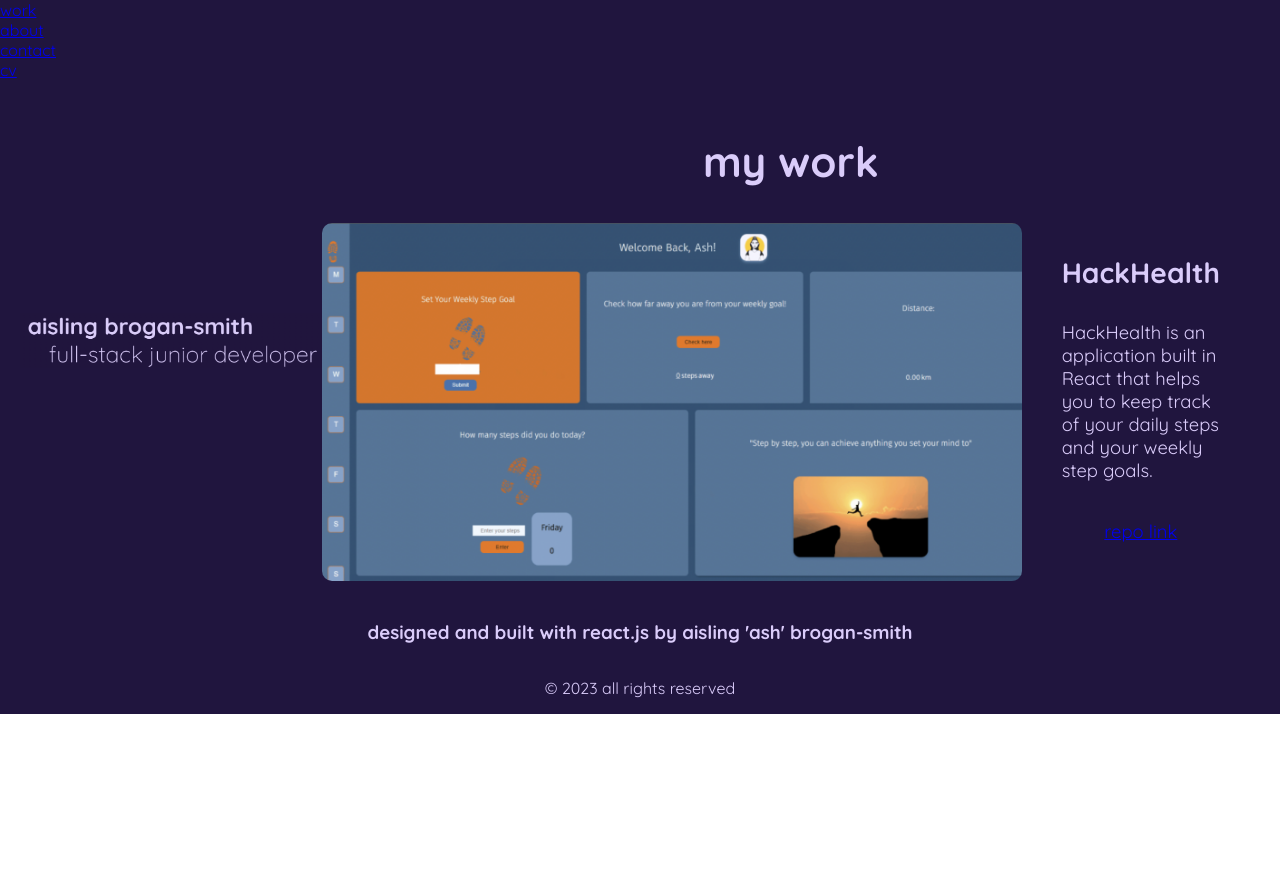
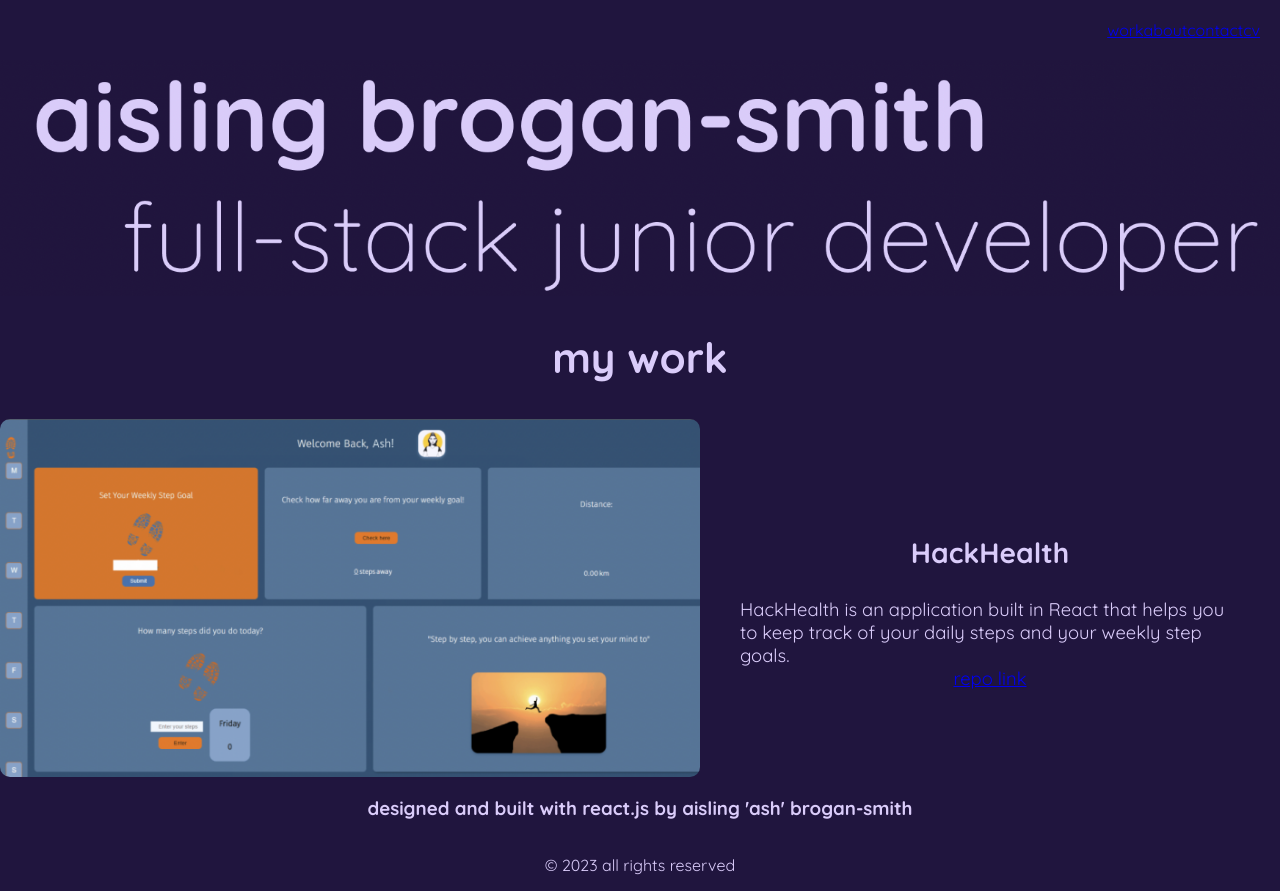
Before and after one commit to ashwantspizza/mywebsite, a React (Create React App) app in the folder ash-website/: page / in a window 1280 px wide. Before the commit the page ends 800 px from the top, so only its background shows below. Built offline with nearby package versions, Linux system fonts and the light colour scheme.

Commit message:
fixed layout wooo!!

```diff
--- a/ash-website/src/components/LandingPage.css
+++ b/ash-website/src/components/LandingPage.css
@@ -1,4 +1,4 @@
-.top-bar {
+.nav-bar {
   padding: 20px;
   display: flex;
   flex-direction: row;
```
